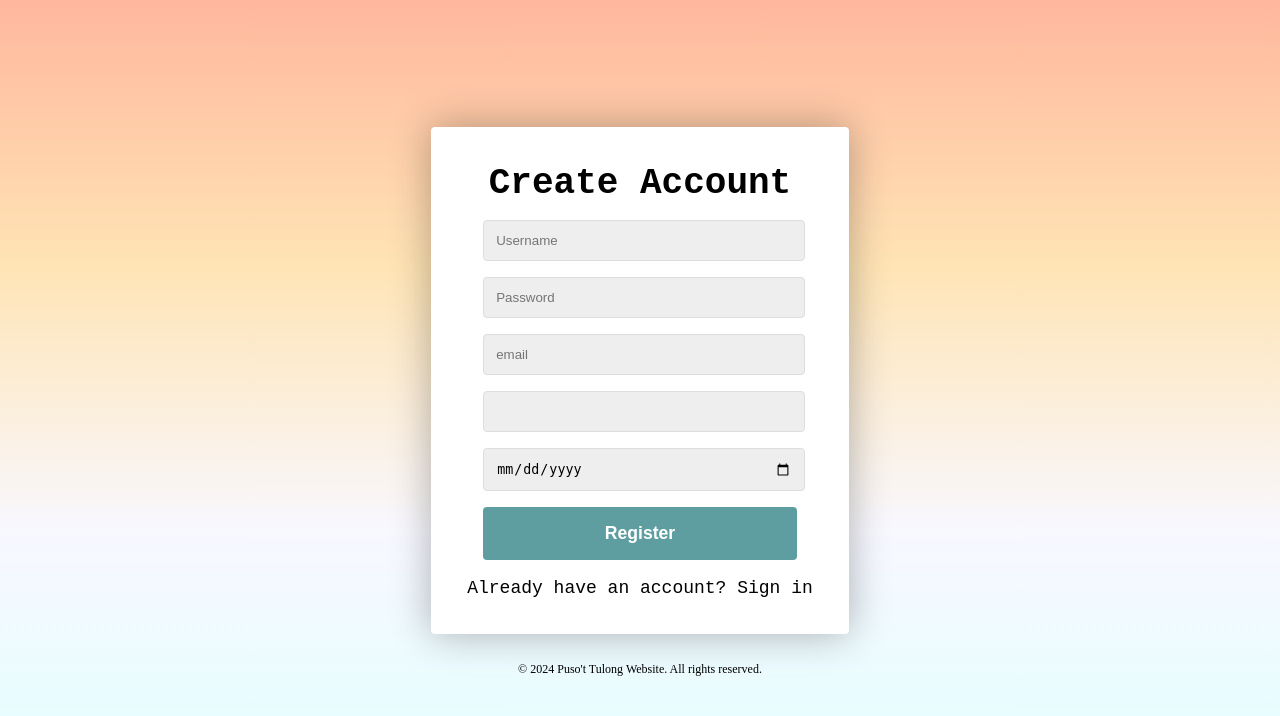
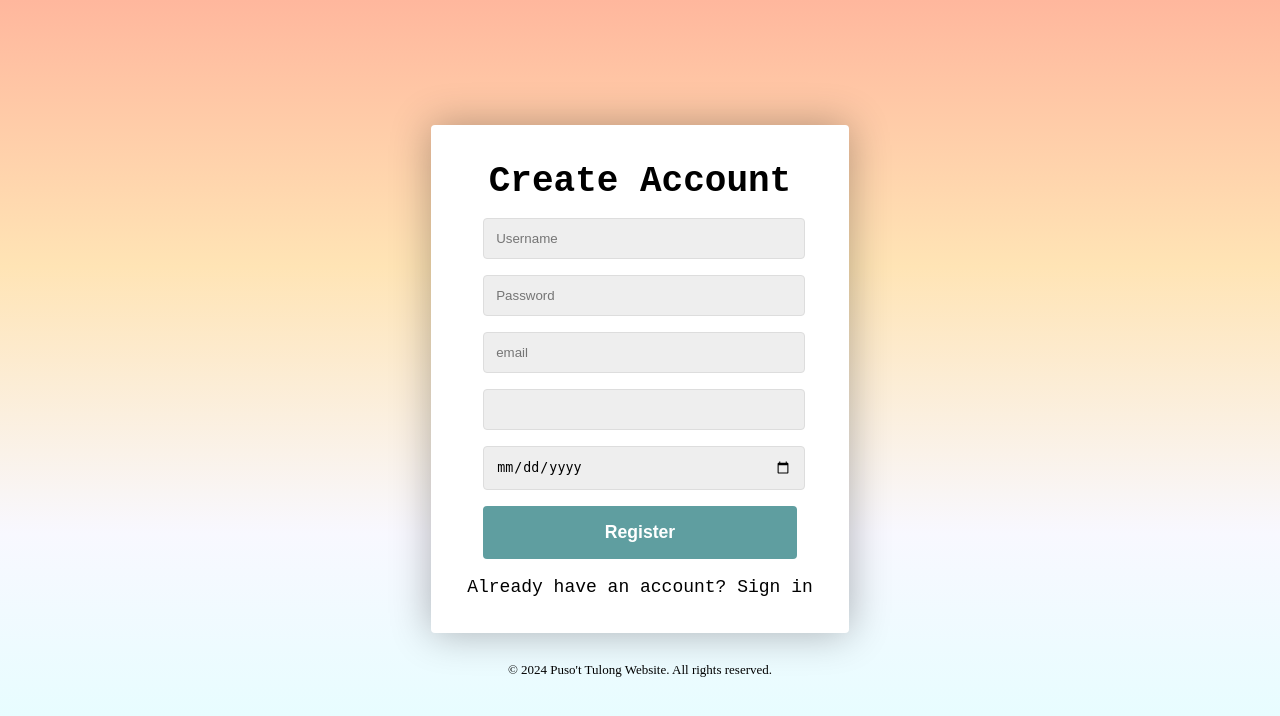
Before and after one commit to necriesa/puso-t-tulong, a Flask app: page /register in a window 1280 px wide. Shown: the top 716 px of the page. Run offline with Flask 3, Linux system fonts and the light colour scheme.

Commit message:
changed font size of footer in form css

```diff
--- a/static/css/form.css
+++ b/static/css/form.css
@@ -16,7 +16,7 @@ footer {
   display: flex;
   align-items: end;
   justify-content: end;
-  font-size: 12px;
+  font-size: 13px;
 }
 
 .form-hidden {
```
